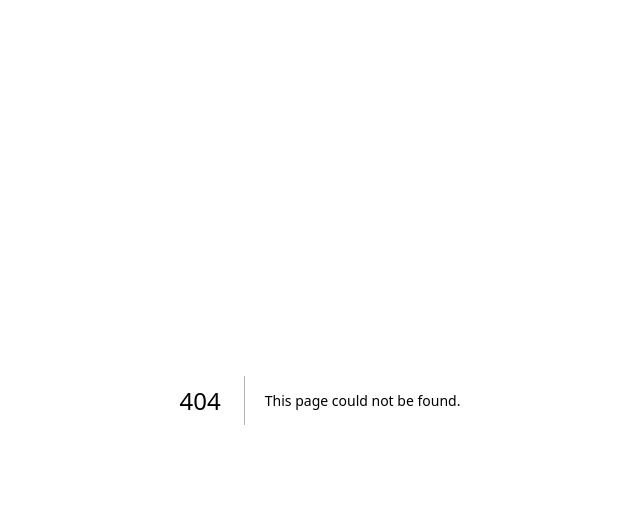
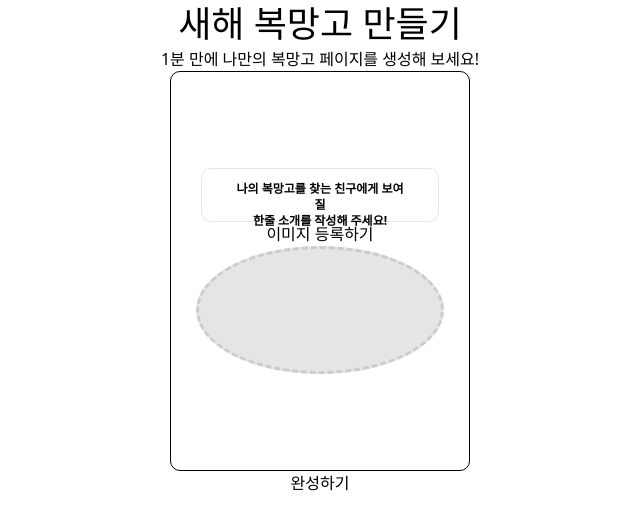
Before and after one commit to codestates-seb/seb40_main_023, a Next.js app in the folder client/: page /edit in a window 1280 px wide. Before the commit this address had no page. Shown: the top 530 px of the page, without its empty margins (320-960 px from the left). Built offline with nearby package versions, Linux system fonts and the light colour scheme.

Commit message:
feat/ edit page ui 초기 구현

```diff
--- a/client/pages/_app.tsx
+++ b/client/pages/_app.tsx
@@ -1,13 +1,6 @@
 import "../styles/globals.css";
 import type { AppProps } from "next/app";
-import { QueryClient, QueryClientProvider } from "@tanstack/react-query";
-
-const reactQueryClient = new QueryClient();
 
 export default function App({ Component, pageProps }: AppProps) {
-  return (
-    <QueryClientProvider client={reactQueryClient}>
-      <Component {...pageProps} />
-    </QueryClientProvider>
-  );
+  return <Component {...pageProps} />;
 }
--- /dev/null
+++ b/client/pages/edit.tsx
@@ -0,0 +1,23 @@
+import React from "react";
+
+const edit = () => {
+  return (
+    <div className="flex flex-col items-center justify-center">
+      <h1 className="leading-[47px] text-4xl">
+        새해 <span>복망고</span> 만들기
+      </h1>
+      <div className="">1분 만에 나만의 복망고 페이지를 생성해 보세요!</div>
+      <div className="border border-solid rounded-[10px] min-w-[300px] max-w-[400px] max-h-[500px] min-h-[400px] border-black flex flex-col items-center justify-center">
+        <div className="w-4/5 border border-solid rounded-[10px] h-[54px] font-bold px-8 py-3 text-xs text-center">
+          나의 복망고를 찾는 친구에게 보여질 <br />
+          한줄 소개를 작성해 주세요!
+        </div>
+        <button>이미지 등록하기</button>
+        <div className="w-5/6 h-32 bg-[#CCCCCC]/[0.5] border-[3px] border-dashed border-[#CCCCCC] rounded-[50%]"></div>
+      </div>
+      <button>완성하기</button>
+    </div>
+  );
+};
+
+export default edit;
```
